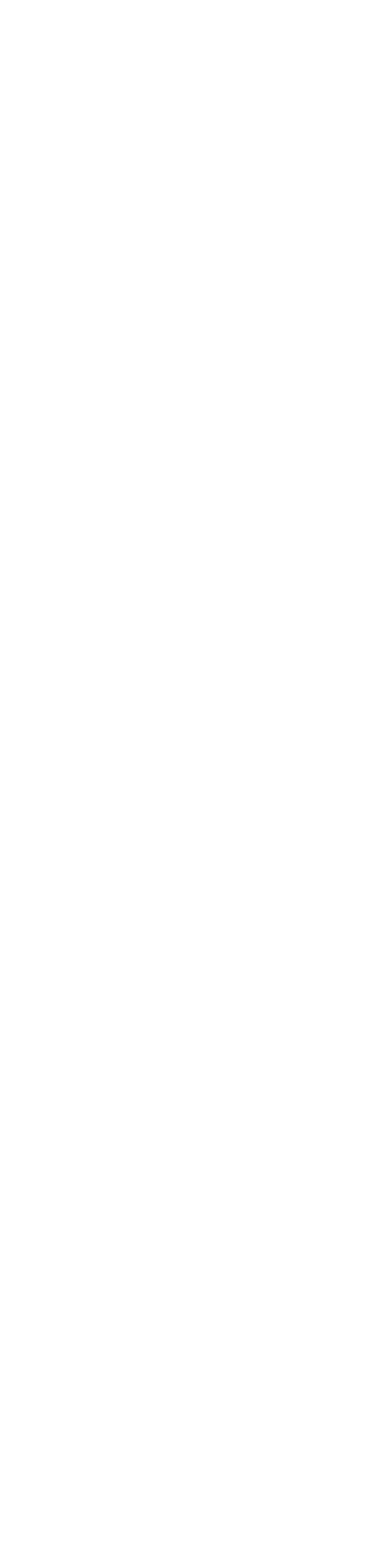
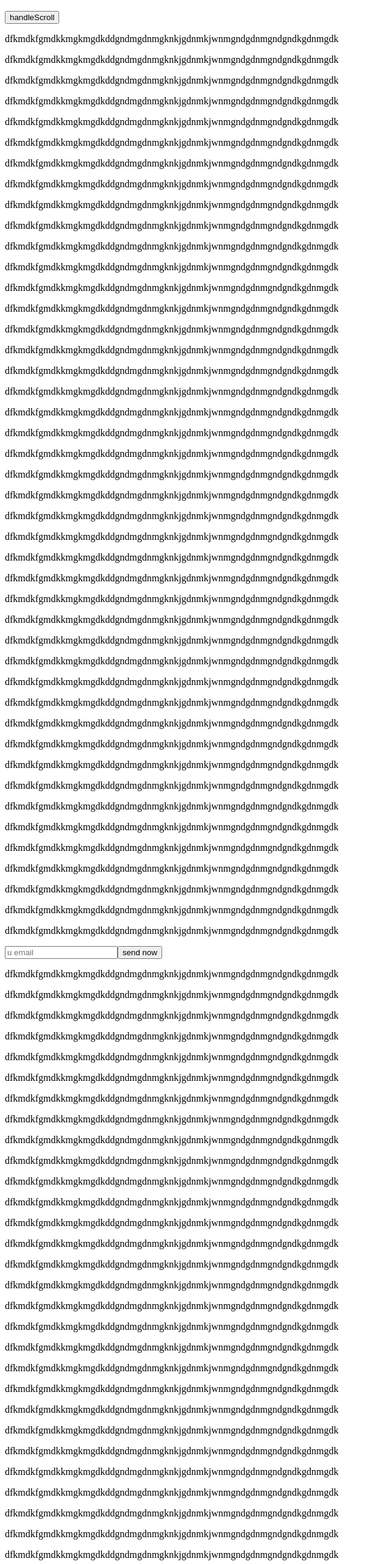
Before and after one commit to 9NBelka/react-learn-module-4, a React (Vite) app: page / in a window 1280 px wide. Shown: the part 82-2646 px from the top of the page at 61% size, without its empty margins (0-640 px from the left). Before the commit the page ends 800 px from the top, so only its background shows below. Built offline with nearby package versions, Linux system fonts and the light colour scheme.

Commit message:
UseRef новый хук

```diff
--- a/src/components/App/App.jsx
+++ b/src/components/App/App.jsx
@@ -4,6 +4,7 @@ import Articles from '../Articles/Articles'
 import SearchForm from '../SearchForm/SearchForm'
 import { fetchArticles } from '../../articles-api'
 import UseMemoExample from '../UseMemoExample/UseMemoExample'
+import UseRefExample from '../UseRefExample/UseRefExample'
 
 function App() {
   const [query, setQuery] = useState("");
@@ -62,6 +63,7 @@ function App() {
       {isLoading && <p>Loading articles...</p>}
 
       <UseMemoExample />
+      <UseRefExample />
     </>
   )
 };
--- /dev/null
+++ b/src/components/UseRefExample/UseRefExample.jsx
@@ -0,0 +1,102 @@
+import { useRef } from "react"
+
+function UseRefExample() {
+  const formRef = useRef();
+
+  const hanldeScroll = () => {
+    const dims = formRef.current.getBoundingClientRect();
+
+    window.scrollTo({
+      top: dims.top,
+      behavior: "smooth"
+    });
+  };
+
+  return(
+  <>
+    <div><button onClick={hanldeScroll}>handleScroll</button></div>
+    <div><p>dfkmdkfgmdkkmgkmgdkddgndmgdnmgknkjgdnmkjwnmgndgdnmgndgndkgdnmgdk</p></div>
+      <div><p>dfkmdkfgmdkkmgkmgdkddgndmgdnmgknkjgdnmkjwnmgndgdnmgndgndkgdnmgdk</p></div>
+      <div><p>dfkmdkfgmdkkmgkmgdkddgndmgdnmgknkjgdnmkjwnmgndgdnmgndgndkgdnmgdk</p></div>
+      <div><p>dfkmdkfgmdkkmgkmgdkddgndmgdnmgknkjgdnmkjwnmgndgdnmgndgndkgdnmgdk</p></div>
+      <div><p>dfkmdkfgmdkkmgkmgdkddgndmgdnmgknkjgdnmkjwnmgndgdnmgndgndkgdnmgdk</p></div>
+      <div><p>dfkmdkfgmdkkmgkmgdkddgndmgdnmgknkjgdnmkjwnmgndgdnmgndgndkgdnmgdk</p></div>
+      <div><p>dfkmdkfgmdkkmgkmgdkddgndmgdnmgknkjgdnmkjwnmgndgdnmgndgndkgdnmgdk</p></div>
+      <div><p>dfkmdkfgmdkkmgkmgdkddgndmgdnmgknkjgdnmkjwnmgndgdnmgndgndkgdnmgdk</p></div>
+      <div><p>dfkmdkfgmdkkmgkmgdkddgndmgdnmgknkjgdnmkjwnmgndgdnmgndgndkgdnmgdk</p></div>
+      <div><p>dfkmdkfgmdkkmgkmgdkddgndmgdnmgknkjgdnmkjwnmgndgdnmgndgndkgdnmgdk</p></div>
+      <div><p>dfkmdkfgmdkkmgkmgdkddgndmgdnmgknkjgdnmkjwnmgndgdnmgndgndkgdnmgdk</p></div><div><p>dfkmdkfgmdkkmgkmgdkddgndmgdnmgknkjgdnmkjwnmgndgdnmgndgndkgdnmgdk</p></div>
+      <div><p>dfkmdkfgmdkkmgkmgdkddgndmgdnmgknkjgdnmkjwnmgndgdnmgndgndkgdnmgdk</p></div>
+      <div><p>dfkmdkfgmdkkmgkmgdkddgndmgdnmgknkjgdnmkjwnmgndgdnmgndgndkgdnmgdk</p></div>
+      <div><p>dfkmdkfgmdkkmgkmgdkddgndmgdnmgknkjgdnmkjwnmgndgdnmgndgndkgdnmgdk</p></div>
+      <div><p>dfkmdkfgmdkkmgkmgdkddgndmgdnmgknkjgdnmkjwnmgndgdnmgndgndkgdnmgdk</p></div>
+      <div><p>dfkmdkfgmdkkmgkmgdkddgndmgdnmgknkjgdnmkjwnmgndgdnmgndgndkgdnmgdk</p></div>
+      <div><p>dfkmdkfgmdkkmgkmgdkddgndmgdnmgknkjgdnmkjwnmgndgdnmgndgndkgdnmgdk</p></div>
+      <div><p>dfkmdkfgmdkkmgkmgdkddgndmgdnmgknkjgdnmkjwnmgndgdnmgndgndkgdnmgdk</p></div>
+      <div><p>dfkmdkfgmdkkmgkmgdkddgndmgdnmgknkjgdnmkjwnmgndgdnmgndgndkgdnmgdk</p></div>
+      <div><p>dfkmdkfgmdkkmgkmgdkddgndmgdnmgknkjgdnmkjwnmgndgdnmgndgndkgdnmgdk</p></div>
+      <div><p>dfkmdkfgmdkkmgkmgdkddgndmgdnmgknkjgdnmkjwnmgndgdnmgndgndkgdnmgdk</p></div><div><p>dfkmdkfgmdkkmgkmgdkddgndmgdnmgknkjgdnmkjwnmgndgdnmgndgndkgdnmgdk</p></div>
+      <div><p>dfkmdkfgmdkkmgkmgdkddgndmgdnmgknkjgdnmkjwnmgndgdnmgndgndkgdnmgdk</p></div>
+      <div><p>dfkmdkfgmdkkmgkmgdkddgndmgdnmgknkjgdnmkjwnmgndgdnmgndgndkgdnmgdk</p></div>
+      <div><p>dfkmdkfgmdkkmgkmgdkddgndmgdnmgknkjgdnmkjwnmgndgdnmgndgndkgdnmgdk</p></div>
+      <div><p>dfkmdkfgmdkkmgkmgdkddgndmgdnmgknkjgdnmkjwnmgndgdnmgndgndkgdnmgdk</p></div>
+      <div><p>dfkmdkfgmdkkmgkmgdkddgndmgdnmgknkjgdnmkjwnmgndgdnmgndgndkgdnmgdk</p></div>
+      <div><p>dfkmdkfgmdkkmgkmgdkddgndmgdnmgknkjgdnmkjwnmgndgdnmgndgndkgdnmgdk</p></div>
+      <div><p>dfkmdkfgmdkkmgkmgdkddgndmgdnmgknkjgdnmkjwnmgndgdnmgndgndkgdnmgdk</p></div>
+      <div><p>dfkmdkfgmdkkmgkmgdkddgndmgdnmgknkjgdnmkjwnmgndgdnmgndgndkgdnmgdk</p></div>
+      <div><p>dfkmdkfgmdkkmgkmgdkddgndmgdnmgknkjgdnmkjwnmgndgdnmgndgndkgdnmgdk</p></div>
+      <div><p>dfkmdkfgmdkkmgkmgdkddgndmgdnmgknkjgdnmkjwnmgndgdnmgndgndkgdnmgdk</p></div><div><p>dfkmdkfgmdkkmgkmgdkddgndmgdnmgknkjgdnmkjwnmgndgdnmgndgndkgdnmgdk</p></div>
+      <div><p>dfkmdkfgmdkkmgkmgdkddgndmgdnmgknkjgdnmkjwnmgndgdnmgndgndkgdnmgdk</p></div>
+      <div><p>dfkmdkfgmdkkmgkmgdkddgndmgdnmgknkjgdnmkjwnmgndgdnmgndgndkgdnmgdk</p></div>
+      <div><p>dfkmdkfgmdkkmgkmgdkddgndmgdnmgknkjgdnmkjwnmgndgdnmgndgndkgdnmgdk</p></div>
+      <div><p>dfkmdkfgmdkkmgkmgdkddgndmgdnmgknkjgdnmkjwnmgndgdnmgndgndkgdnmgdk</p></div>
+      <div><p>dfkmdkfgmdkkmgkmgdkddgndmgdnmgknkjgdnmkjwnmgndgdnmgndgndkgdnmgdk</p></div>
+      <div><p>dfkmdkfgmdkkmgkmgdkddgndmgdnmgknkjgdnmkjwnmgndgdnmgndgndkgdnmgdk</p></div>
+      <div><p>dfkmdkfgmdkkmgkmgdkddgndmgdnmgknkjgdnmkjwnmgndgdnmgndgndkgdnmgdk</p></div>
+      <div><p>dfkmdkfgmdkkmgkmgdkddgndmgdnmgknkjgdnmkjwnmgndgdnmgndgndkgdnmgdk</p></div>
+      <div><p>dfkmdkfgmdkkmgkmgdkddgndmgdnmgknkjgdnmkjwnmgndgdnmgndgndkgdnmgdk</p></div>
+      <div><p>dfkmdkfgmdkkmgkmgdkddgndmgdnmgknkjgdnmkjwnmgndgdnmgndgndkgdnmgdk</p></div>
+
+    <div><form ref={formRef}>
+      <input type="email" placeholder="u email" />
+      <button>send now</button>
+      </form></div>
+
+
+      <div><p>dfkmdkfgmdkkmgkmgdkddgndmgdnmgknkjgdnmkjwnmgndgdnmgndgndkgdnmgdk</p></div>
+      <div><p>dfkmdkfgmdkkmgkmgdkddgndmgdnmgknkjgdnmkjwnmgndgdnmgndgndkgdnmgdk</p></div>
+      <div><p>dfkmdkfgmdkkmgkmgdkddgndmgdnmgknkjgdnmkjwnmgndgdnmgndgndkgdnmgdk</p></div>
+      <div><p>dfkmdkfgmdkkmgkmgdkddgndmgdnmgknkjgdnmkjwnmgndgdnmgndgndkgdnmgdk</p></div>
+      <div><p>dfkmdkfgmdkkmgkmgdkddgndmgdnmgknkjgdnmkjwnmgndgdnmgndgndkgdnmgdk</p></div>
+      <div><p>dfkmdkfgmdkkmgkmgdkddgndmgdnmgknkjgdnmkjwnmgndgdnmgndgndkgdnmgdk</p></div>
+      <div><p>dfkmdkfgmdkkmgkmgdkddgndmgdnmgknkjgdnmkjwnmgndgdnmgndgndkgdnmgdk</p></div>
+      <div><p>dfkmdkfgmdkkmgkmgdkddgndmgdnmgknkjgdnmkjwnmgndgdnmgndgndkgdnmgdk</p></div>
+      <div><p>dfkmdkfgmdkkmgkmgdkddgndmgdnmgknkjgdnmkjwnmgndgdnmgndgndkgdnmgdk</p></div>
+      <div><p>dfkmdkfgmdkkmgkmgdkddgndmgdnmgknkjgdnmkjwnmgndgdnmgndgndkgdnmgdk</p></div>
+      <div><p>dfkmdkfgmdkkmgkmgdkddgndmgdnmgknkjgdnmkjwnmgndgdnmgndgndkgdnmgdk</p></div>
+<div><p>dfkmdkfgmdkkmgkmgdkddgndmgdnmgknkjgdnmkjwnmgndgdnmgndgndkgdnmgdk</p></div>
+      <div><p>dfkmdkfgmdkkmgkmgdkddgndmgdnmgknkjgdnmkjwnmgndgdnmgndgndkgdnmgdk</p></div>
+      <div><p>dfkmdkfgmdkkmgkmgdkddgndmgdnmgknkjgdnmkjwnmgndgdnmgndgndkgdnmgdk</p></div>
+      <div><p>dfkmdkfgmdkkmgkmgdkddgndmgdnmgknkjgdnmkjwnmgndgdnmgndgndkgdnmgdk</p></div>
+      <div><p>dfkmdkfgmdkkmgkmgdkddgndmgdnmgknkjgdnmkjwnmgndgdnmgndgndkgdnmgdk</p></div>
+      <div><p>dfkmdkfgmdkkmgkmgdkddgndmgdnmgknkjgdnmkjwnmgndgdnmgndgndkgdnmgdk</p></div>
+      <div><p>dfkmdkfgmdkkmgkmgdkddgndmgdnmgknkjgdnmkjwnmgndgdnmgndgndkgdnmgdk</p></div>
+      <div><p>dfkmdkfgmdkkmgkmgdkddgndmgdnmgknkjgdnmkjwnmgndgdnmgndgndkgdnmgdk</p></div>
+      <div><p>dfkmdkfgmdkkmgkmgdkddgndmgdnmgknkjgdnmkjwnmgndgdnmgndgndkgdnmgdk</p></div>
+      <div><p>dfkmdkfgmdkkmgkmgdkddgndmgdnmgknkjgdnmkjwnmgndgdnmgndgndkgdnmgdk</p></div>
+      <div><p>dfkmdkfgmdkkmgkmgdkddgndmgdnmgknkjgdnmkjwnmgndgdnmgndgndkgdnmgdk</p></div><div><p>dfkmdkfgmdkkmgkmgdkddgndmgdnmgknkjgdnmkjwnmgndgdnmgndgndkgdnmgdk</p></div>
+      <div><p>dfkmdkfgmdkkmgkmgdkddgndmgdnmgknkjgdnmkjwnmgndgdnmgndgndkgdnmgdk</p></div>
+      <div><p>dfkmdkfgmdkkmgkmgdkddgndmgdnmgknkjgdnmkjwnmgndgdnmgndgndkgdnmgdk</p></div>
+      <div><p>dfkmdkfgmdkkmgkmgdkddgndmgdnmgknkjgdnmkjwnmgndgdnmgndgndkgdnmgdk</p></div>
+      <div><p>dfkmdkfgmdkkmgkmgdkddgndmgdnmgknkjgdnmkjwnmgndgdnmgndgndkgdnmgdk</p></div>
+      <div><p>dfkmdkfgmdkkmgkmgdkddgndmgdnmgknkjgdnmkjwnmgndgdnmgndgndkgdnmgdk</p></div>
+      <div><p>dfkmdkfgmdkkmgkmgdkddgndmgdnmgknkjgdnmkjwnmgndgdnmgndgndkgdnmgdk</p></div>
+      <div><p>dfkmdkfgmdkkmgkmgdkddgndmgdnmgknkjgdnmkjwnmgndgdnmgndgndkgdnmgdk</p></div>
+      <div><p>dfkmdkfgmdkkmgkmgdkddgndmgdnmgknkjgdnmkjwnmgndgdnmgndgndkgdnmgdk</p></div>
+      <div><p>dfkmdkfgmdkkmgkmgdkddgndmgdnmgknkjgdnmkjwnmgndgdnmgndgndkgdnmgdk</p></div>
+      <div><p>dfkmdkfgmdkkmgkmgdkddgndmgdnmgknkjgdnmkjwnmgndgdnmgndgndkgdnmgdk</p></div>
+
+  </>
+)}
+
+export default UseRefExample
```
